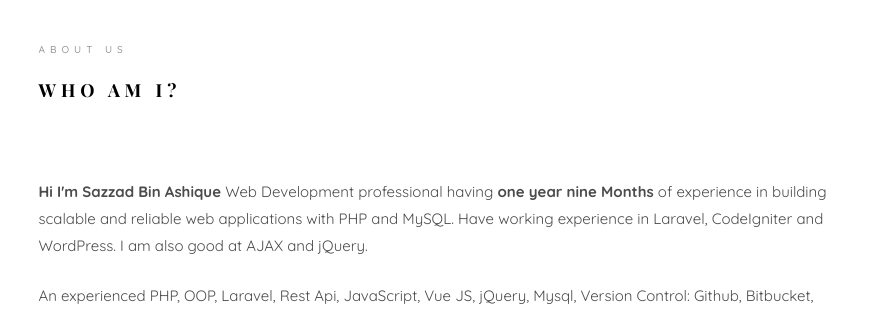
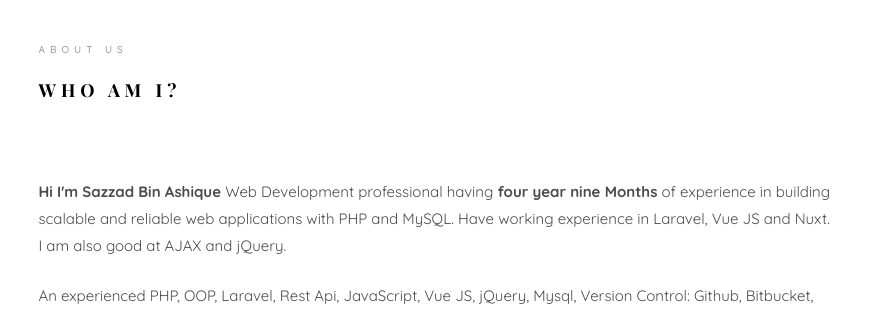
Before and after one commit to sazzadbinashique/sazzadbinashique.github.io, a plain HTML site: page index.html in a window 1280 px wide. Shown: the part 969-1278 px from the top of the page, without its empty margins (354-1225 px from the left). Drawn offline with nearby package versions, Linux system fonts and the light colour scheme; files whose address does not match are found by name; a web font is replaced by a local one.

Commit message:
Update index.html

```diff
--- a/index.html
+++ b/index.html
@@ -136,7 +136,7 @@
 									<div class="about-desc">
 										<span class="heading-meta">About Us</span>
 										<h2 class="colorlib-heading">Who Am I?</h2>
-										<p><strong>Hi I'm Sazzad Bin Ashique</strong> Web Development professional having <strong>one year nine Months</strong> of experience in building scalable and reliable web applications with PHP and MySQL. Have working experience in Laravel, CodeIgniter and WordPress. I am also good at AJAX and jQuery. </p>
+										<p><strong>Hi I'm Sazzad Bin Ashique</strong> Web Development professional having <strong>four year nine Months</strong> of experience in building scalable and reliable web applications with PHP and MySQL. Have working experience in Laravel, Vue JS and Nuxt. I am also good at AJAX and jQuery. </p>
 										<p>An experienced PHP, OOP, Laravel, Rest Api, JavaScript, Vue JS, jQuery, Mysql, Version Control: Github, Bitbucket, GitLab, Tools: Git, ClickApp, Trello, Postman, Figma. I am an expert in full stack web application development.</p>
 									</div>
 								</div>
```
